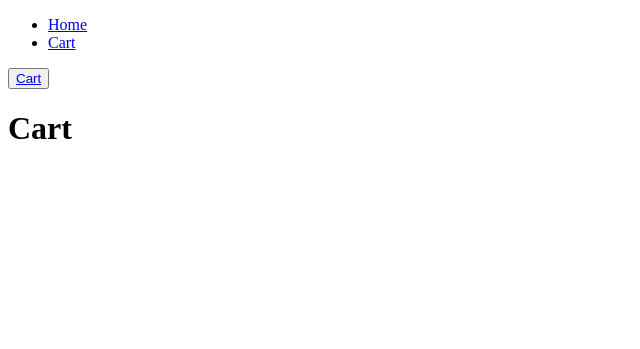
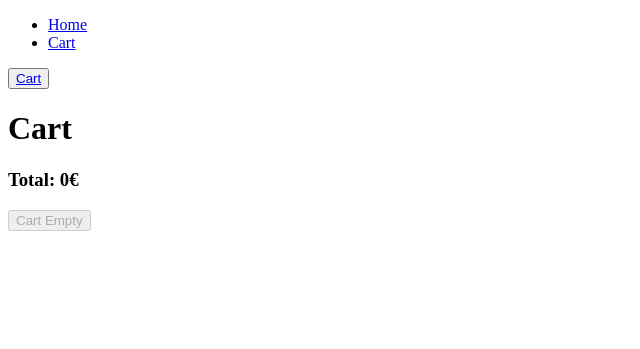
Before and after one commit to Aierbote/first-php-app, a PHP site: page /cart.php in a window 1280 px wide. Shown: the top 349 px of the page, without its empty margins (0-640 px from the left). Run offline with PHP 8.4, Linux system fonts and the light colour scheme; data that the repository does not hold is empty.

Commit message:
feat: handling routes, dynamic PAY button

```diff
--- a/cart.php
+++ b/cart.php
@@ -25,20 +25,29 @@ $app = new Context();
   <nav>
     <ul>
       <li>
-        <a href="/">Home</a>
+        <a href="./index.php">Home</a>
       </li>
       <li>
-        <a href="/cart.html">Cart</a>
+        <a href="./cart.php">Cart</a>
       </li>
     </ul>
     <div>
       <button>
-        <a href="cart.html">Cart</a>
+        <a href="./cart.php">Cart</a>
       </button>
     </div>
   </nav>
 
   <h1>Cart</h1>
+  <h3>Total: <?php echo $app->total ?>€</h3>
+
+  <?php if (count($app->cart) == 0) : ?>
+    <button disabled>Cart Empty</button>
+  <?php else : ?>
+    <button>Proceed with Purchase</button>
+  <?php endif; ?>
+
+
   <main class="gridStyle">
     <?php
 
```
Also changed, not shown: index.php (+6 -4 lines).
